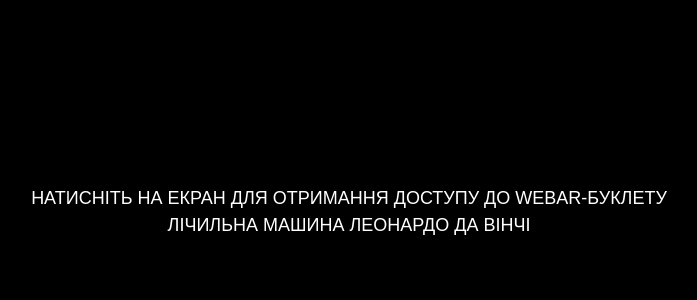
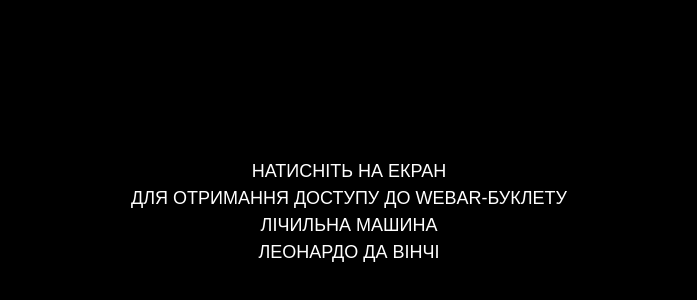
Before and after one commit to mard1m/os_project, a plain HTML site: page index.html in a window 1280 px wide. Shown: the part 188-488 px from the top of the page, without its empty margins (291-988 px from the left). Drawn offline with nearby package versions, Linux system fonts and the light colour scheme.

Commit message:
Update index.html

```diff
--- a/index.html
+++ b/index.html
@@ -26,9 +26,11 @@
                 text-transform: uppercase; font-family: Arial, Helvetica, sans-serif; font-weight: 400; line-height: 1.5em; font-size: large; white-space: nowrap;
                 user-select: none; pointer-events: none;
             ">
-            Натисніть на екран для отримання доступу до WebAR-буклету
+            Натисніть на екран
+            <br>для отримання доступу до WebAR-буклету
             <br>
-            Лічильна машина Леонардо да Вінчі
+            Лічильна машина
+            <br>Леонардо да Вінчі
         </div>
     </div>
 
```
